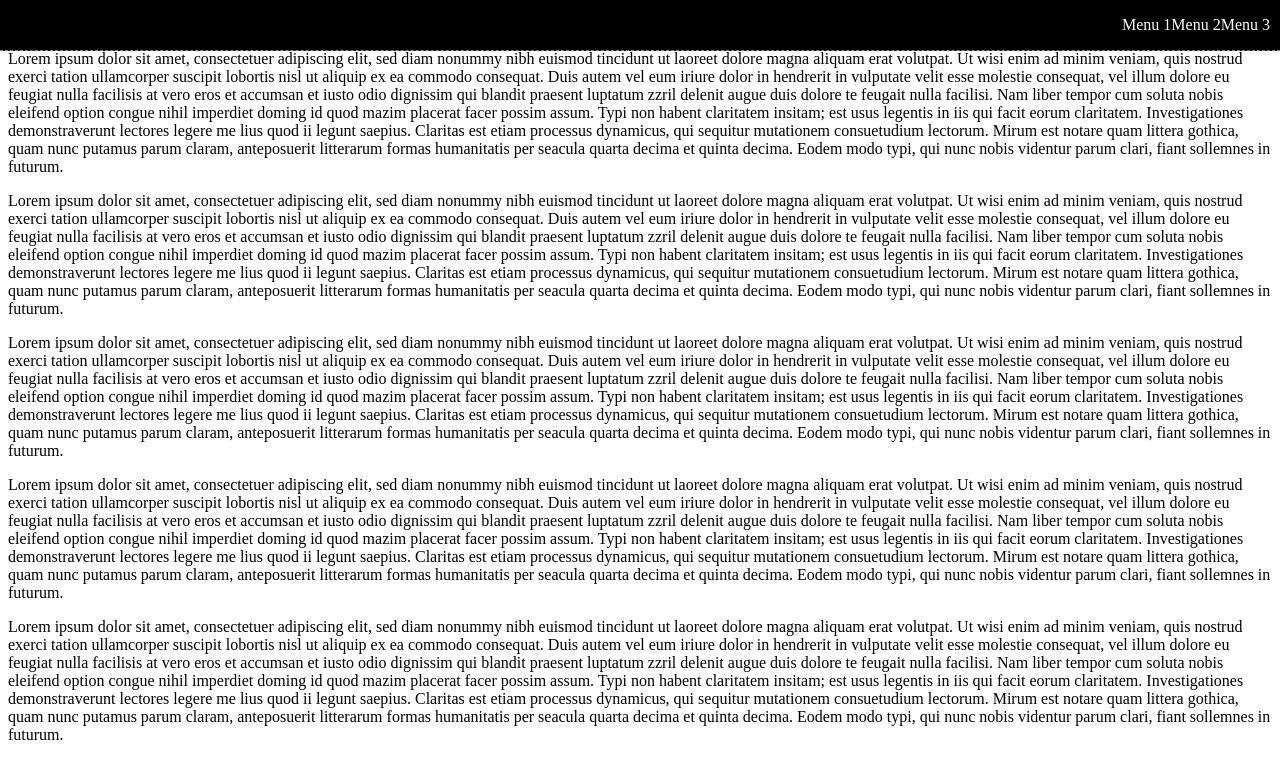
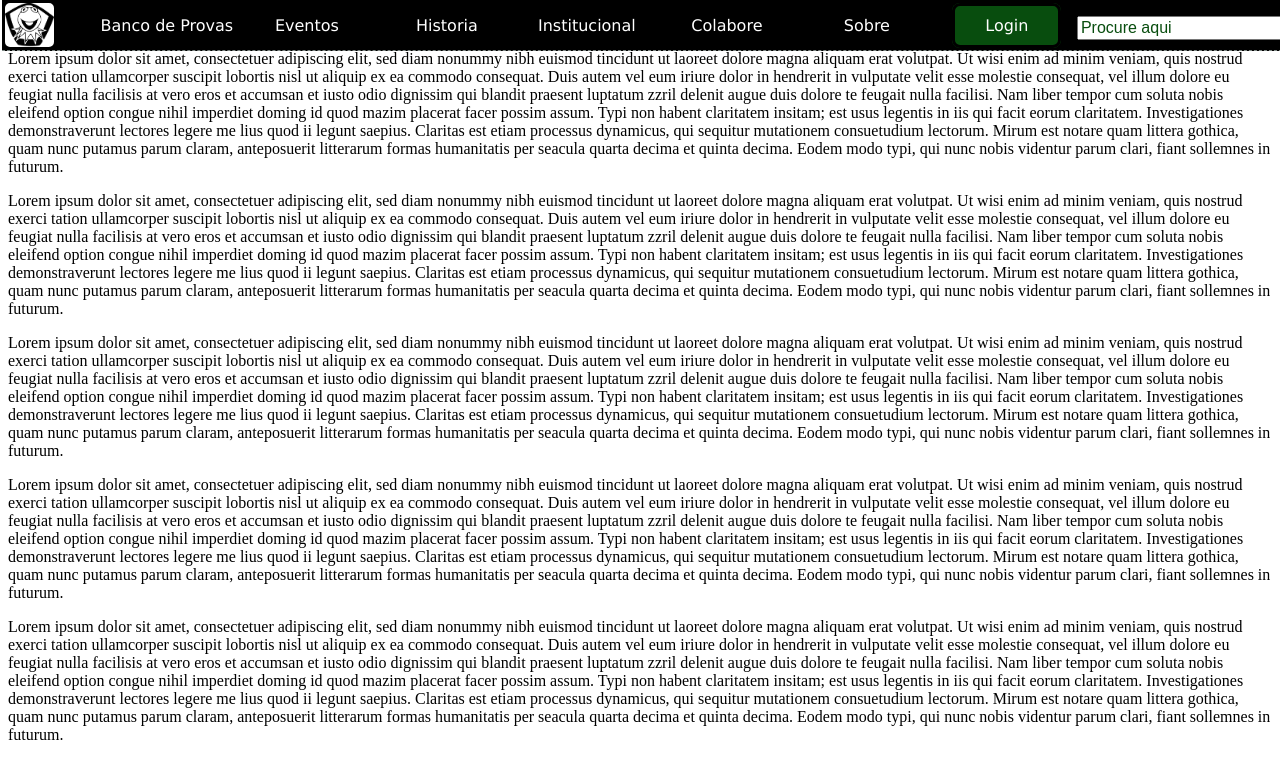
Before and after one commit to gerson23/CACo-site, a plain HTML site: page index.html in a window 1280 px wide. Shown: the top 757 px of the page. Drawn offline with Linux system fonts and the light colour scheme.

Commit message:
Added final names to menu bar items.
Added main options, login button and search field.

```diff
--- a/css/body.css
+++ b/css/body.css
@@ -8,15 +8,27 @@ body {
   display: block;
   position: fixed;
   top: 0;
-  left: 0;
+  left: 2px;
+  right: -2px;
   background-color: #000000;
   border-bottom-style: dashed;
   border-color: #808a87;
   border-width: 1px;
 }
 
+.logo {
+  float: left;
+  height: 44px;
+  width: auto;
+  background-color: #ffffff;
+  left: 2px;
+  border-style: solid;
+  border-color: #000000;
+  border-radius: 8px;
+}
+
 .nav {
-  float: right;
+  float: left;
   margin-right: 10px;
 }
 
@@ -24,4 +36,45 @@ body {
   list-style: none;
   float: left;
   color: #ffffff;
+  font-family: verdana;
+  text-align: center;
+  width: 140px;
 }
+
+.nav a:link, a:visited {
+  color: #ffffff;
+  text-decoration: none;
+}
+
+.nav a:hover {
+  color: #084d0e;
+}
+
+a.btn-login {
+  background-color: #084d0e;
+  background-attachment: scroll;
+  background-clip: border-box;
+  background-image: none;
+  background-origin: padding-box;
+  background-size: auto;
+  border-style: solid;
+  border-color: #000000;
+  border-radius: 8px;
+  padding-top: 10px;
+  padding-bottom: 10px;
+  padding-right: 30px;
+  padding-left: 30px;
+}
+
+a.btn-login:hover {
+  background-color: #052d09;
+  color: #ffffff;
+}
+
+input[type=search] {
+  font-size: 16px;
+}
+
+input[type=search]::-webkit-input-placeholder {
+  color: #084d0e;
+}
--- a/index.html
+++ b/index.html
@@ -14,11 +14,17 @@
 <body>
 
 <div class="menuBar">
+  <a href="#home"> <img class=logo src="imgs/logo.png" /> </a>
   <div class="nav">
     <ul>
-      <li>Menu 1</li>
-      <li>Menu 2</li>
-      <li>Menu 3</li>
+      <li><a href="#banco">Banco de Provas</a></li>
+      <li><a href="#eventos">Eventos</a></li>
+      <li><a href="#historia">Historia</a></li>
+      <li><a href="#institucional">Institucional</a></li>
+      <li><a href="#colabore">Colabore</a></li>
+      <li><a href="#sobre">Sobre</a></li>
+      <li><a class="btn-login" href="#login">Login</a></li>
+      <li><input type="search" results="5" name="s" placeholder="Procure aqui"></li>
     </ul>
   </div>
 </div>
```
Also changed, not shown: imgs/logo.png (added), imgs/lupa.png (added).
